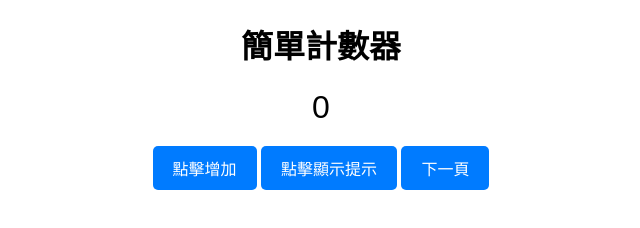
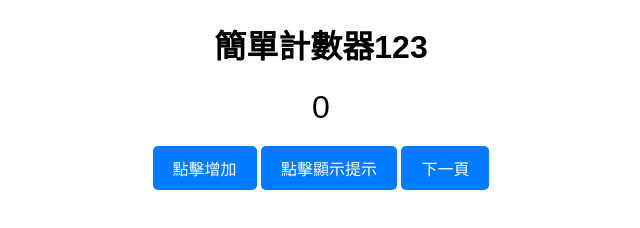
Before and after one commit to TSKhiam/profile, a plain HTML site: page index.html in a window 1280 px wide. Shown: the whole page, without its empty margins (319-959 px from the left). Drawn offline with Linux system fonts and the light colour scheme.

Commit message:
Update index.html

```diff
--- a/index.html
+++ b/index.html
@@ -34,7 +34,7 @@
 
 <body>
 
-    <h1>簡單計數器</h1>
+    <h1>簡單計數器123</h1>
     <div id="counter">0</div>
     <button id="incrementBtn">點擊增加</button>
 
```
